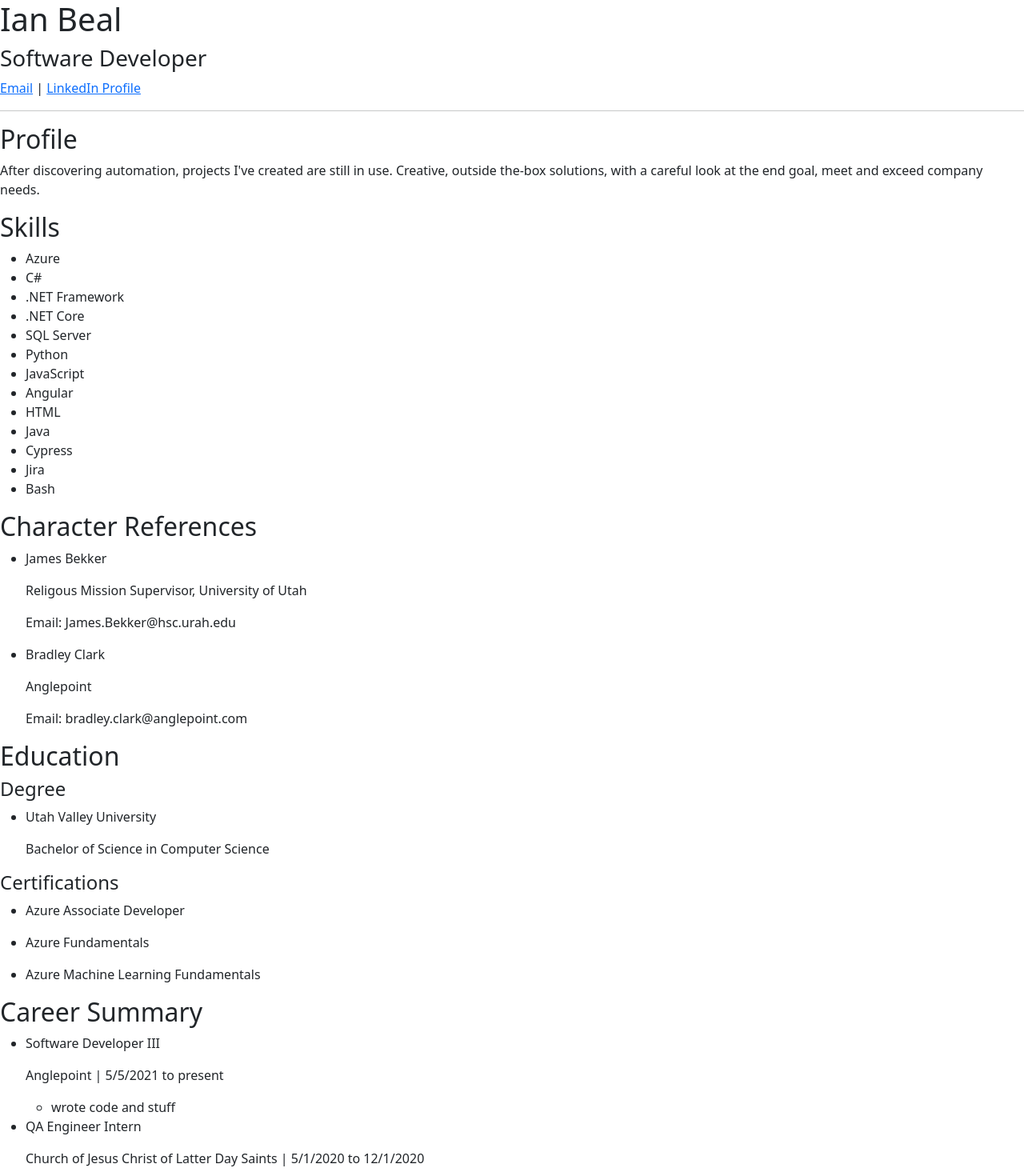
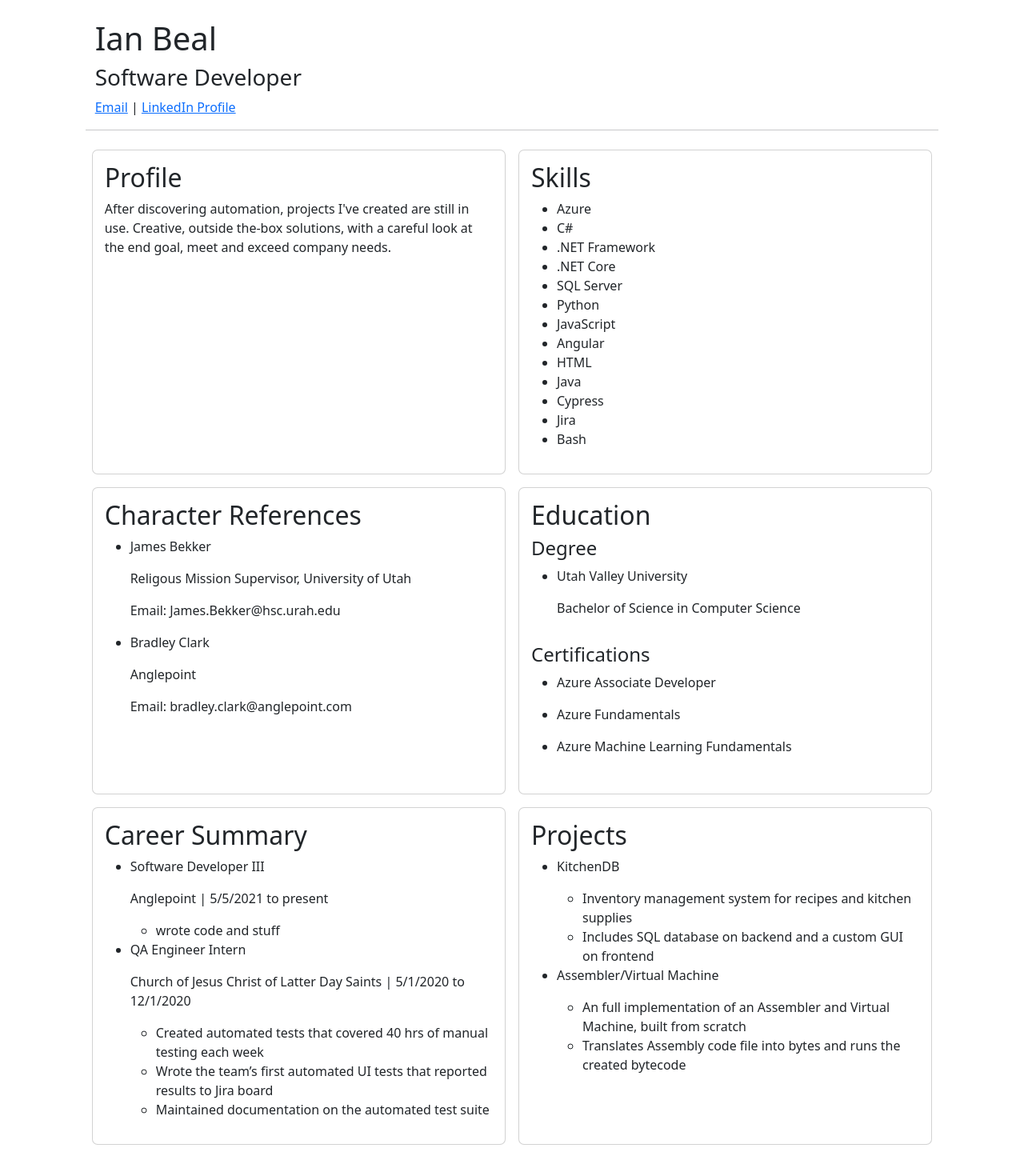
Before and after one commit to Bealer/resume, an Angular app: page / in a window 1280 px wide. Shown: the top 1470 px of the page at 80% size. After the commit the page ends 1439 px from the top, so only its background shows below. Built offline with nearby package versions, Linux system fonts and the light colour scheme.

Commit message:
start adding styles

```diff
--- a/angular.json
+++ b/angular.json
@@ -30,6 +30,7 @@
               "src/assets"
             ],
             "styles": [
+              "node_modules/bootstrap/dist/css/bootstrap.min.css",
               "src/styles.less"
             ],
             "scripts": [
--- a/src/app/app.component.html
+++ b/src/app/app.component.html
@@ -1,26 +1,30 @@
-<header id="header" class="mx-auto">
+<div class="mx-auto col-10 container">
+  <div id="header" class="row">
     <h1>Ian Beal</h1>
     <h3>Software Developer</h3>
     <p>
       <a href="emailto:ian.b255@gmail.com">Email</a>
       <span> | </span>
-    <a href="https://www.linkedin.com">LinkedIn Profile</a>
+      <a href="https://www.linkedin.com/in/ian-beal/">LinkedIn Profile</a>
     </p>
     <hr>
-</header>
-<div id="profile">
+</div>
+<div class="row">
+  <div id="profile" class="col-sm card">
     <h2>Profile</h2>
     <p>After discovering automation, projects I've created are still in use.
       Creative, outside the-box solutions, with a careful look at the
       end goal, meet and exceed company needs.</p>
     </div>
-<div id="skill" class="mx-auto">
+    <div id="skill" class="col-sm card">
       <h2>Skills</h2>
       <ul>
         <li *ngFor="let skill of skills">{{ skill }}</li>
       </ul>
     </div>
-<div id="reference">
+</div>
+<div class="row">
+  <div id="reference" class="col-sm card">
     <h2>Character References</h2>
     <ul>
       <li *ngFor="let ref of referenceView">
@@ -30,7 +34,7 @@
       </li>
     </ul>
   </div>
-<div id="education">
+  <div id="education" class="col-sm card">
   <h2>Education</h2>
   <h4>Degree</h4>
   <ul>
@@ -46,7 +50,11 @@
     </li>
   </ul>
 </div>
-<div>
+
+</div>
+<div class="row">
+
+  <div id="careen" class="col-sm card">
     <h2>Career Summary</h2>
     <ul>
       <li *ngFor="let job of experienceView">
@@ -62,7 +70,7 @@
       </li>
     </ul>
   </div>
-<div>
+  <div class="col-sm card">
     <h2>Projects</h2>
     <ul>
       <li *ngFor="let project of projectView">
@@ -75,3 +83,5 @@
       </li>
     </ul>
   </div>
+</div>
+</div>
--- a/src/app/app.component.less
+++ b/src/app/app.component.less
@@ -0,0 +1,10 @@
+.card {
+    border: 2 solid grey;
+    border-radius: 7px;
+    margin: .5em;
+    padding: 15px;
+}
+
+#header {
+    padding-top: 1.5em;
+}
--- a/src/app/app.module.ts
+++ b/src/app/app.module.ts
@@ -3,6 +3,7 @@
 
 import { AppRoutingModule } from './app-routing.module';
 import { AppComponent } from './app.component';
+import { NgbModule } from '@ng-bootstrap/ng-bootstrap';
 
 @NgModule({
   declarations: [
@@ -10,7 +11,8 @@
   ],
   imports: [
     BrowserModule,
-    AppRoutingModule
+    AppRoutingModule,
+    NgbModule
   ],
   providers: [],
   bootstrap: [AppComponent]
--- a/src/main.ts
+++ b/src/main.ts
@@ -1,3 +1,5 @@
+/// <reference types="@angular/localize" />
+
 import { platformBrowserDynamic } from '@angular/platform-browser-dynamic';
 
 import { AppModule } from './app/app.module';
--- a/src/styles.less
+++ b/src/styles.less
@@ -1,3 +1,3 @@
 /* You can add global styles to this file, and also import other style files */
-@import '~bootstrap/dist/css/bootstrap.css';
+// @import '~bootstrap/dist/css/bootstrap.css';
 // @import './styles/position-helpers';
--- a/tsconfig.app.json
+++ b/tsconfig.app.json
@@ -3,7 +3,9 @@
   "extends": "./tsconfig.json",
   "compilerOptions": {
     "outDir": "./out-tsc/app",
-    "types": []
+    "types": [
+      "@angular/localize"
+    ]
   },
   "files": [
     "src/main.ts"
```
Also changed, not shown: package.json (+15 -11 lines), 2 other files (tests, documents, lock files or other folders). Lines whose indentation alone changed are shown as unchanged.
